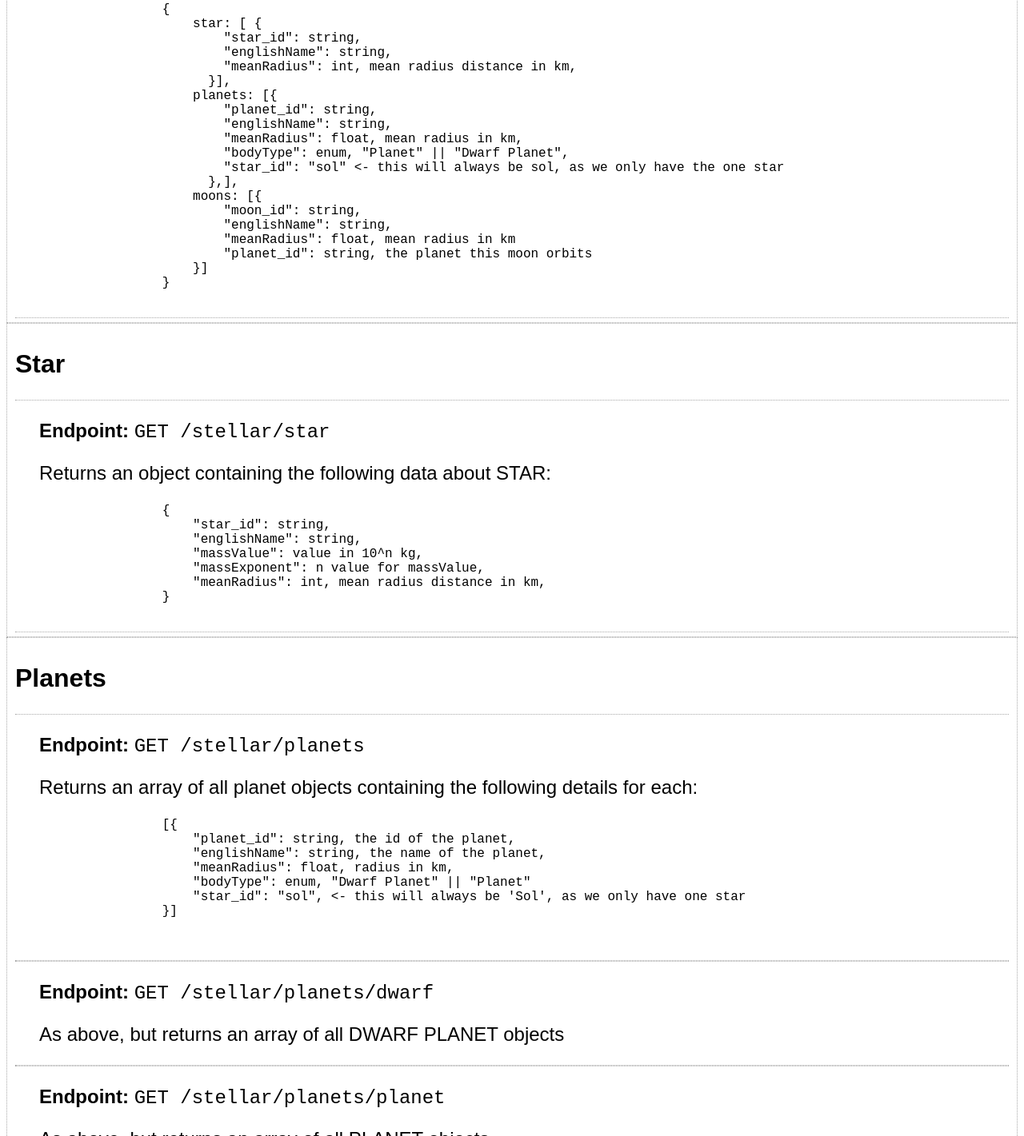
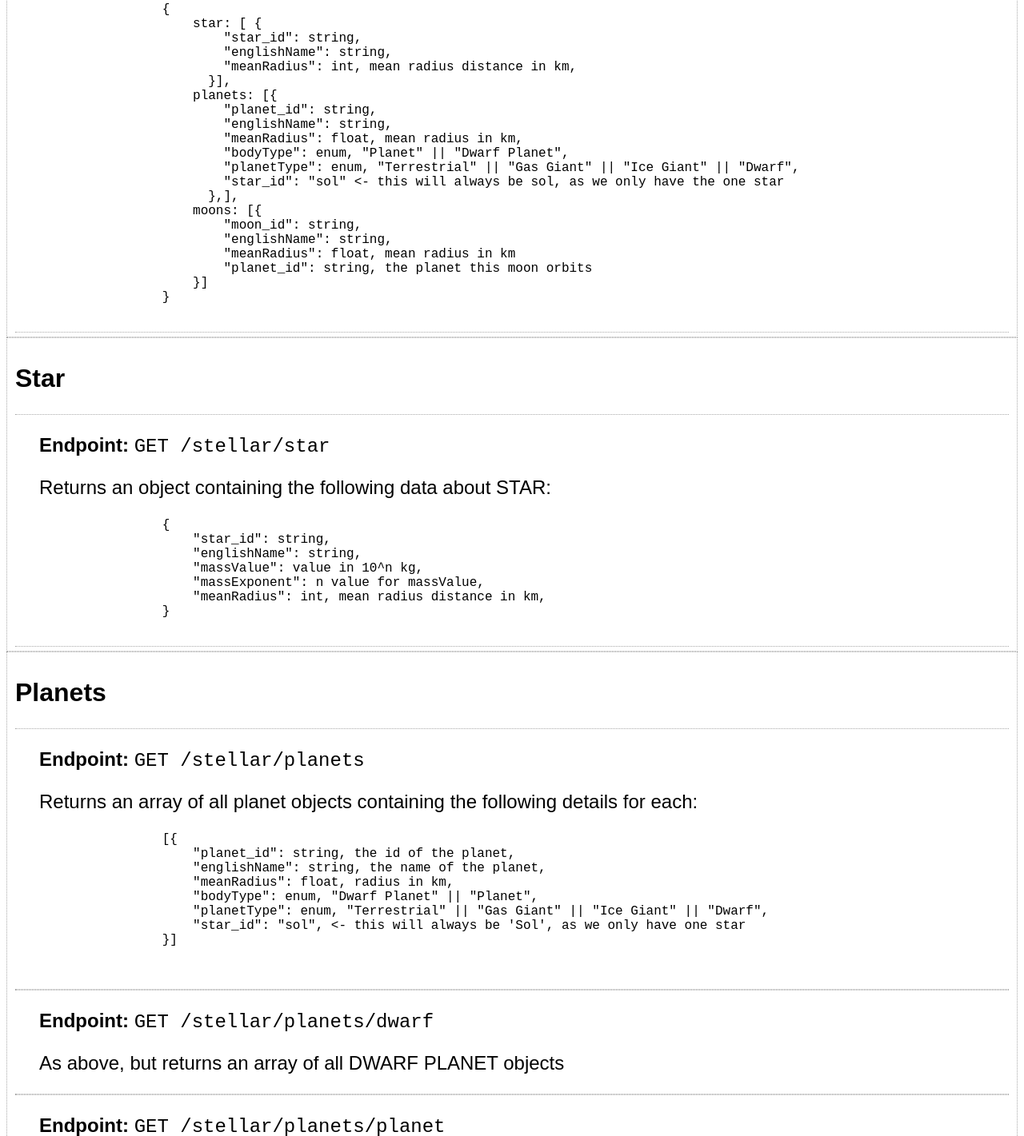
Before and after one commit to matthewcsimpson/Solar-System-Hackathon-Backend, a website: page public/index.html in a window 1280 px wide. Shown: the part 536-1957 px from the top of the page at 80% size. Drawn offline with Linux system fonts and the light colour scheme.

Commit message:
index.html update

```diff
--- a/public/index.html
+++ b/public/index.html
@@ -43,6 +43,7 @@
                         "englishName": string,
                         "meanRadius": float, mean radius in km,
                         "bodyType": enum, "Planet" || "Dwarf Planet",
+                        "planetType": enum, "Terrestrial" || "Gas Giant" || "Ice Giant" || "Dwarf",
                         "star_id": "sol" <- this will always be sol, as we only have the one star
                       },],
                     moons: [{
@@ -87,7 +88,8 @@
                     "planet_id": string, the id of the planet,
                     "englishName": string, the name of the planet,
                     "meanRadius": float, radius in km,
-                    "bodyType": enum, "Dwarf Planet" || "Planet"
+                    "bodyType": enum, "Dwarf Planet" || "Planet",
+                    "planetType": enum, "Terrestrial" || "Gas Giant" || "Ice Giant" || "Dwarf",
                     "star_id": "sol", <- this will always be 'Sol', as we only have one star
                 }]
 
@@ -124,6 +126,7 @@
                     "discoveredBy": string, the name(s) of this planets discoverers
                     "discoveryDate": string, the date of this planets discovery
                     "bodyType": enum (returns as string), "Planet" || "Dwarf Planet",
+                    "planetType": enum, "Terrestrial" || "Gas Giant" || "Ice Giant" || "Dwarf",
                     "star_id": "sol" <- this will always be sol, as we only have the one star
                 }
             </pre>
```
